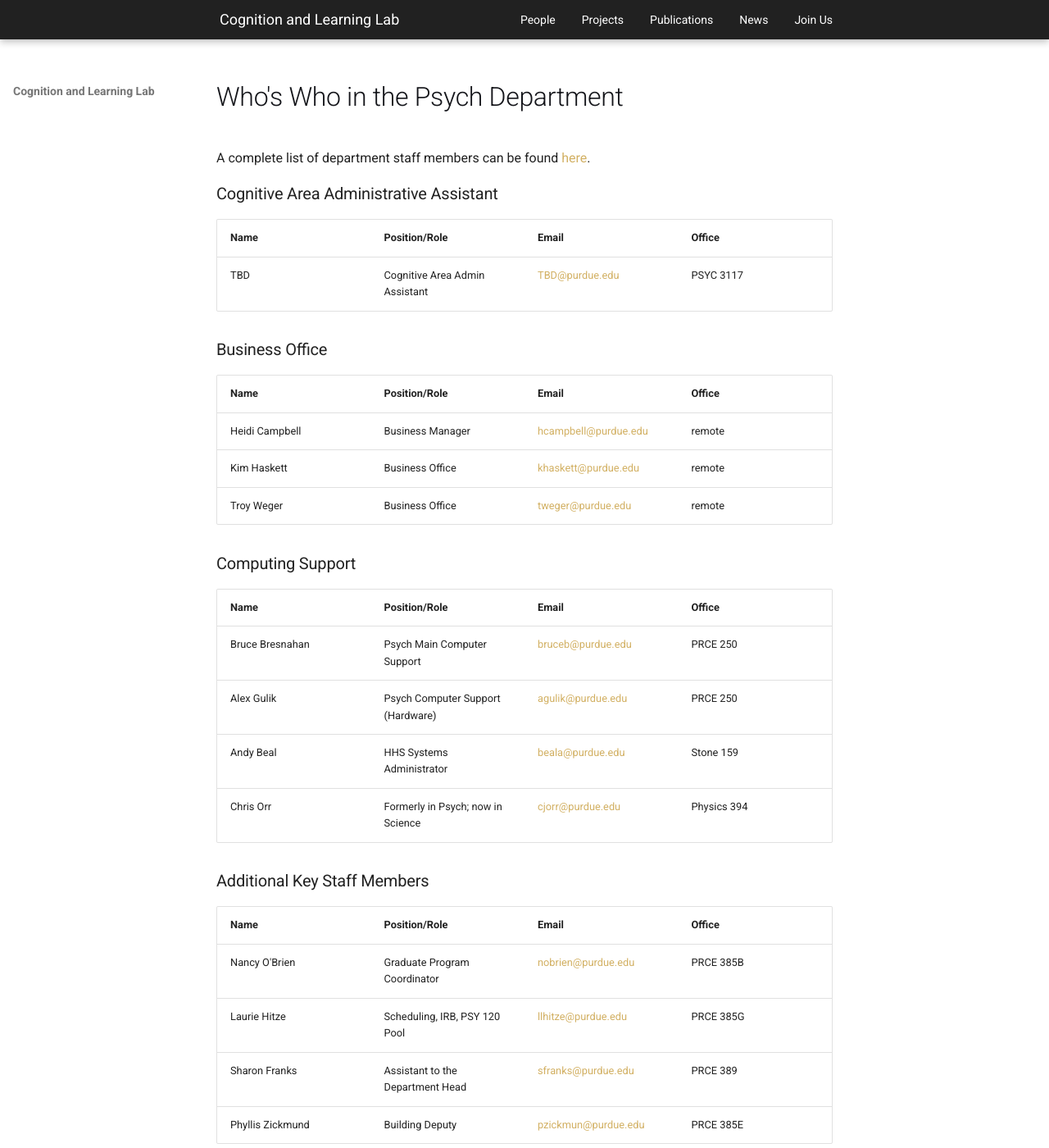
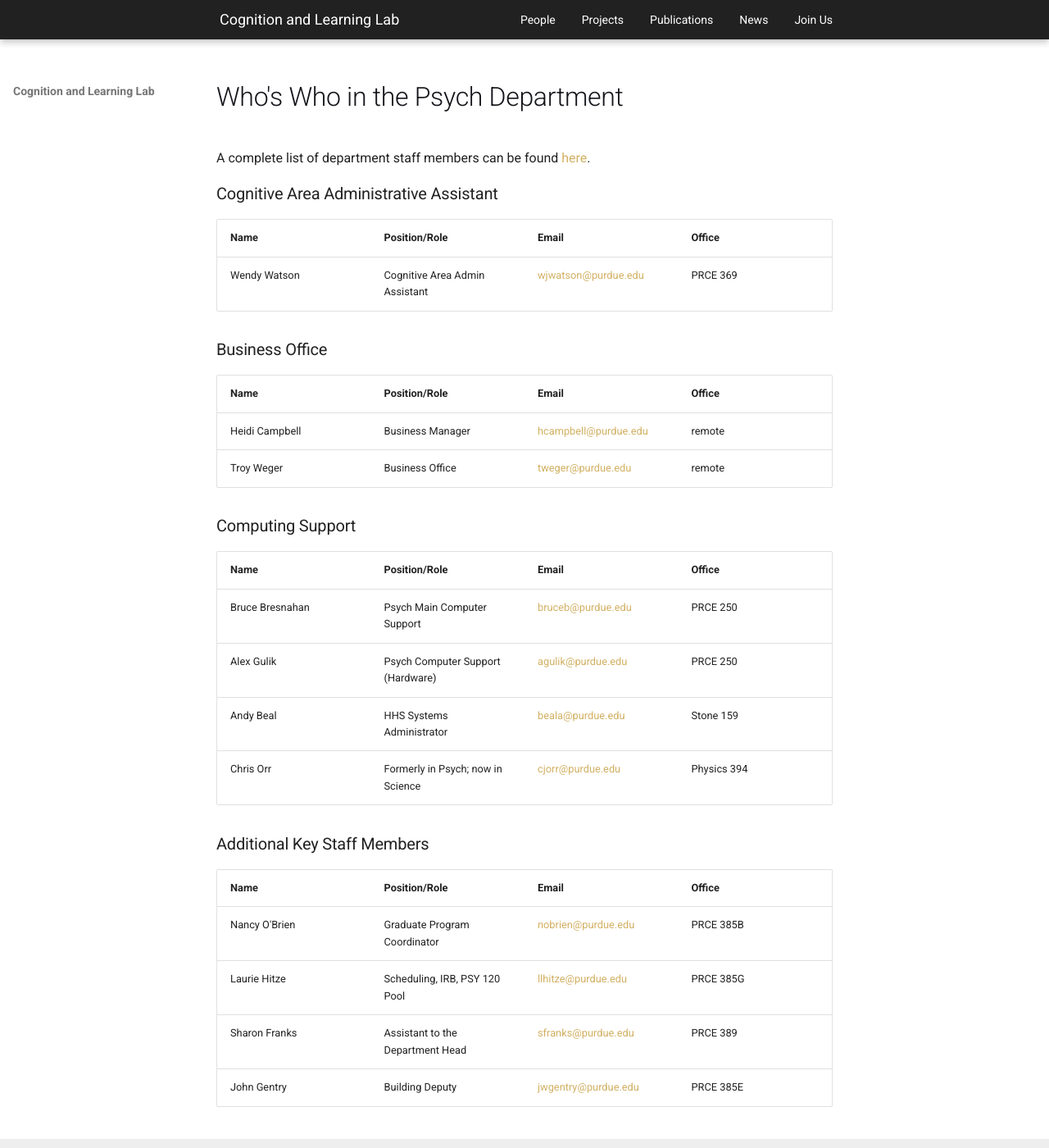
Before and after one commit to shivanya-chandra/pcllab.github.io, an MkDocs documentation site: the page built from docs/handbook/resources/whos-who.md, in a window 1280 px wide and 1400 px high. Shown: the whole window at 82% size. Built offline with MkDocs 1.6.1 and Material for MkDocs 9.7.7, drawn with Linux system fonts in a browser that asks for light colours; comment, search, counter and statistics services are not loaded.

Commit message:
Update whos-who.md

```diff
--- a/docs/handbook/resources/whos-who.md
+++ b/docs/handbook/resources/whos-who.md
@@ -5,20 +5,19 @@ hide:
 
 # Who's Who in the Psych Department
 
-A complete list of department staff members can be found [here](http://www.purdue.edu/hhs/psy/directory/staff/index.html){target="_blank" rel="noreferrer"}.
+A complete list of department staff members can be found [here](https://hhs.purdue.edu/about-hhs/directory/?staff_faculty_type=Staff&hhs_department_staff=Department%20of%20Psychological%20Sciences){target="_blank" rel="noreferrer"}.
 
 ### Cognitive Area Administrative Assistant
 
 | Name                  | Position/Role                      | Email                     | Office
 | :---------------------| :--------------------------------- |:------------------------- |:-----------
-| TBD         | Cognitive Area Admin Assistant     | <TBD@purdue.edu>     | PSYC 3117
+| Wendy Watson         | Cognitive Area Admin Assistant     | <wjwatson@purdue.edu>     | PRCE 369
 
 ### Business Office
 
 | Name                  | Position/Role                      | Email                     | Office
 | :---------------------| :--------------------------------- |:------------------------- |:-----------
 | Heidi Campbell        | Business Manager                   | <hcampbell@purdue.edu>    | remote
-| Kim Haskett           | Business Office                    | <khaskett@purdue.edu>     | remote
 | Troy Weger            | Business Office                    | <tweger@purdue.edu>      | remote
 
 ### Computing Support
@@ -37,7 +36,7 @@ A complete list of department staff members can be found [here](http://www.purdu
 | Nancy O'Brien         | Graduate Program Coordinator       | <nobrien@purdue.edu>      | PRCE 385B
 | Laurie Hitze          | Scheduling, IRB, PSY 120 Pool      | <llhitze@purdue.edu>      | PRCE 385G
 | Sharon Franks         |  Assistant to the Department Head  | <sfranks@purdue.edu>       | PRCE 389
-| Phyllis Zickmund      | Building Deputy                    | <pzickmun@purdue.edu>     | PRCE 385E
+| John Gentry           | Building Deputy                    | <jwgentry@purdue.edu>     | PRCE 385E
 
 <style>
   /* Override Mkdocs Material Datatable styles */
```
